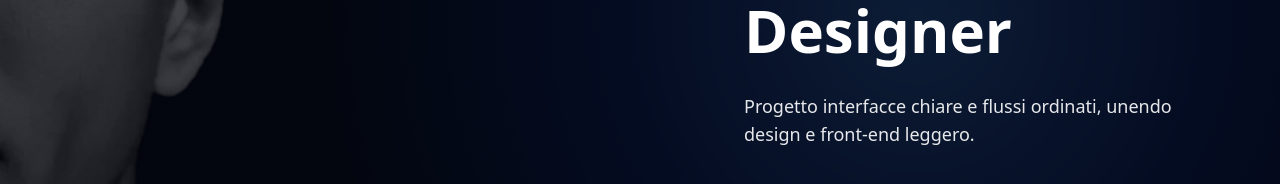
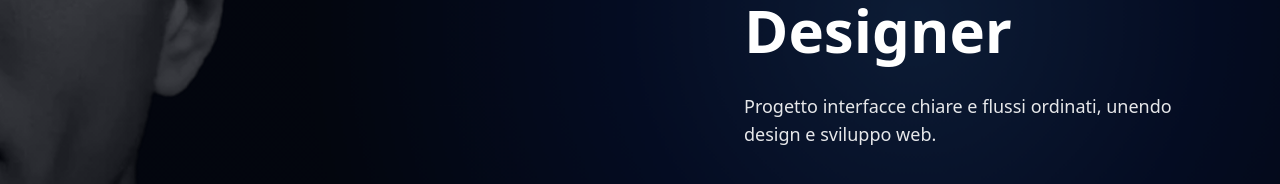
Before and after one commit to Riccardocassis/personal-website-v2, a Vue app: page / in a window 1280 px wide. Shown: the part 382-566 px from the top of the page. Built offline with nearby package versions, Linux system fonts and the light colour scheme.

Commit message:
Aggiorna il testo descrittivo nel componente Hero per riflettere un focus sul design e sviluppo web. Modifica la classe del div nella pagina About per garantire una presentazione più coerente e ottimizzata.

```diff
--- a/src/components/hero.vue
+++ b/src/components/hero.vue
@@ -32,7 +32,7 @@
               </h1>
 
               <p ref="subtitleRef" class="mt-8 text-base md:text-lg text-white/90 max-w-md md:max-w-xl leading-relaxed mx-auto md:mx-0">
-                Progetto interfacce chiare e flussi ordinati, unendo design e front-end leggero.
+                Progetto interfacce chiare e flussi ordinati, unendo design e sviluppo web.
               </p>
 
               <!-- Social icons row (small, white/70, gap-6, centered, mt-8) -->
--- a/src/pages/About.vue
+++ b/src/pages/About.vue
@@ -1,5 +1,5 @@
 <template>
-  <div class="h-screen flex flex-col bg-black overflow-hidden">
+  <div class="min-h-screen flex flex-col bg-black">
     <section class="flex-1 flex flex-col justify-center items-center px-8">
       <h1 class="text-6xl font-extrabold mb-8 tracking-tight text-white text-center animate-fade-in">About me</h1>
       <div class="max-w-2xl text-white/90 text-lg leading-relaxed mb-8 text-center animate-fade-in delay-200">
```
